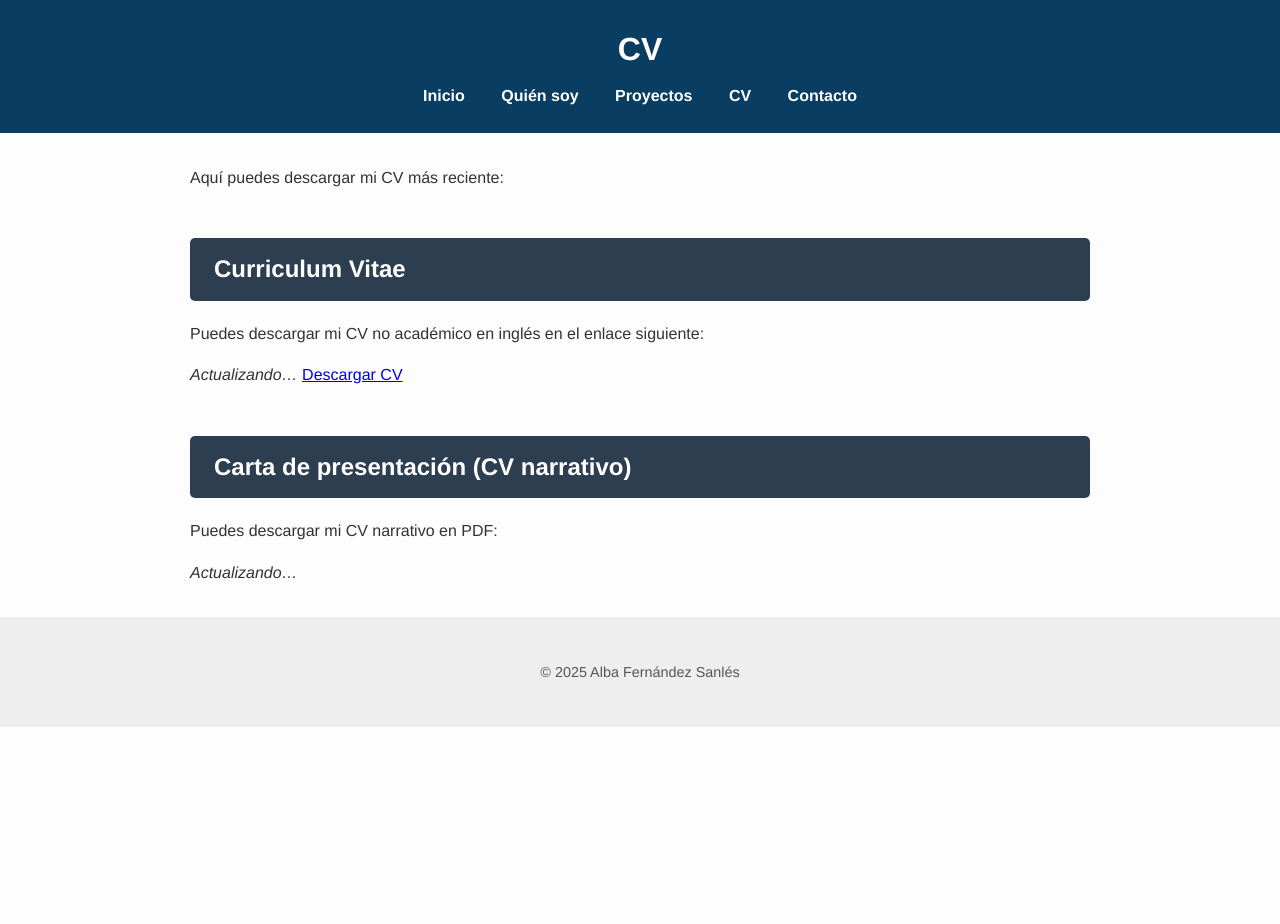
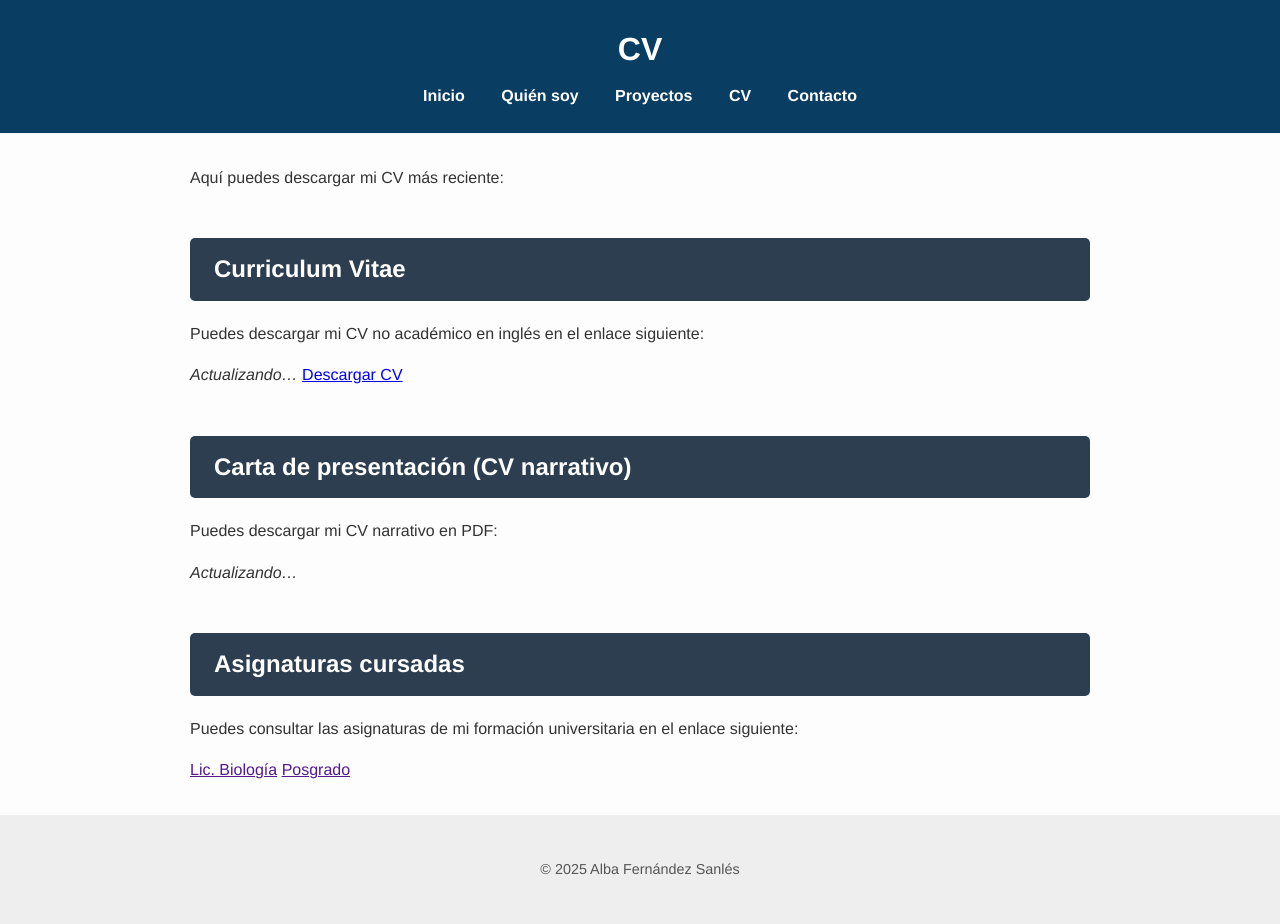
Before and after one commit to albafsanles/albafsanles.github.io, a Jekyll site: the page built from cv.md, in a window 1280 px wide. Built offline with Jekyll 4.4.1, drawn with Linux system fonts in a browser that asks for light colours; before the commit the page ends 900 px from its top, so only the background shows below that.

Commit message:
Update cv.md

```diff
--- a/cv.md
+++ b/cv.md
@@ -18,3 +18,10 @@ Puedes descargar mi CV no académico en inglés en el enlace siguiente:
 Puedes descargar mi CV narrativo en PDF:
 
 *Actualizando...*
+
+## Asignaturas cursadas
+
+Puedes consultar las asignaturas de mi formación universitaria en el enlace siguiente:
+
+[Lic. Biología]()
+[Posgrado]()
```
